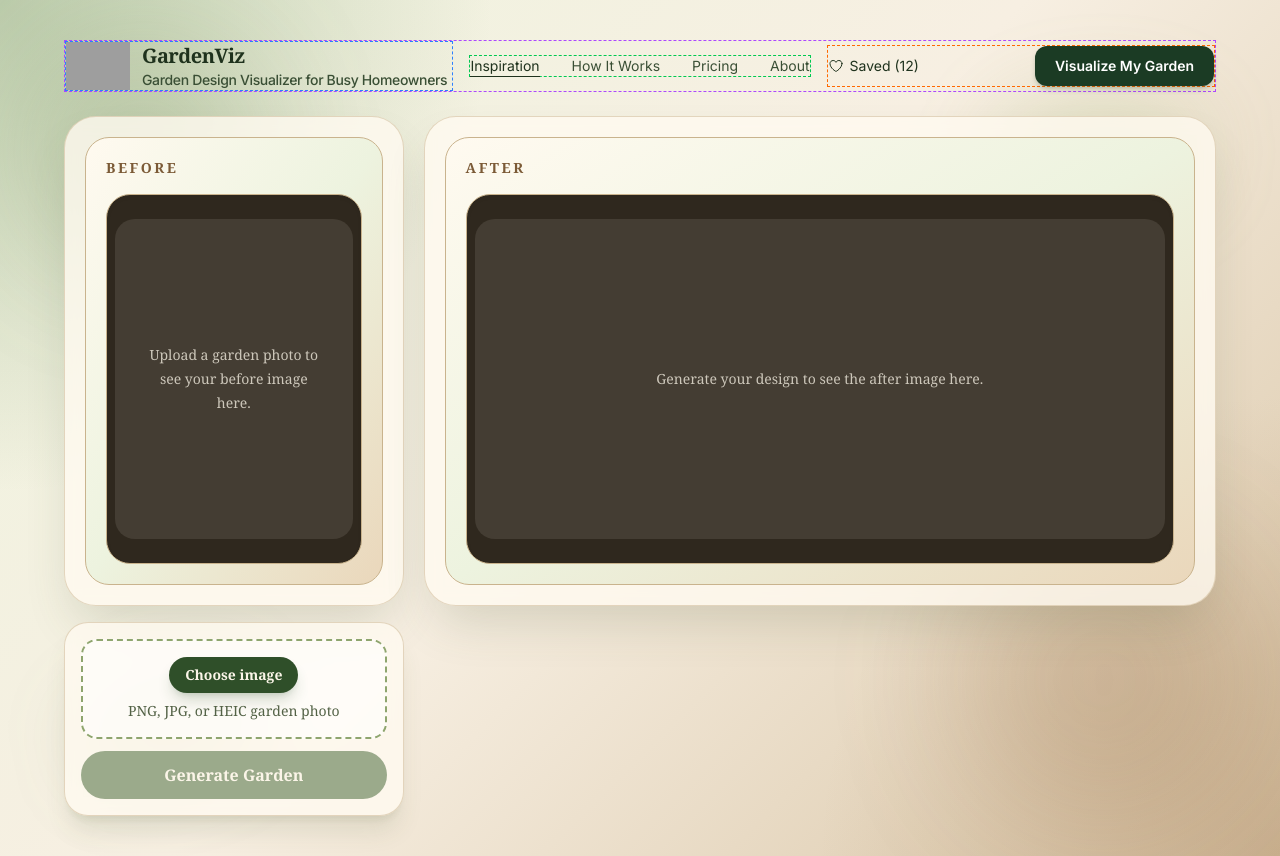
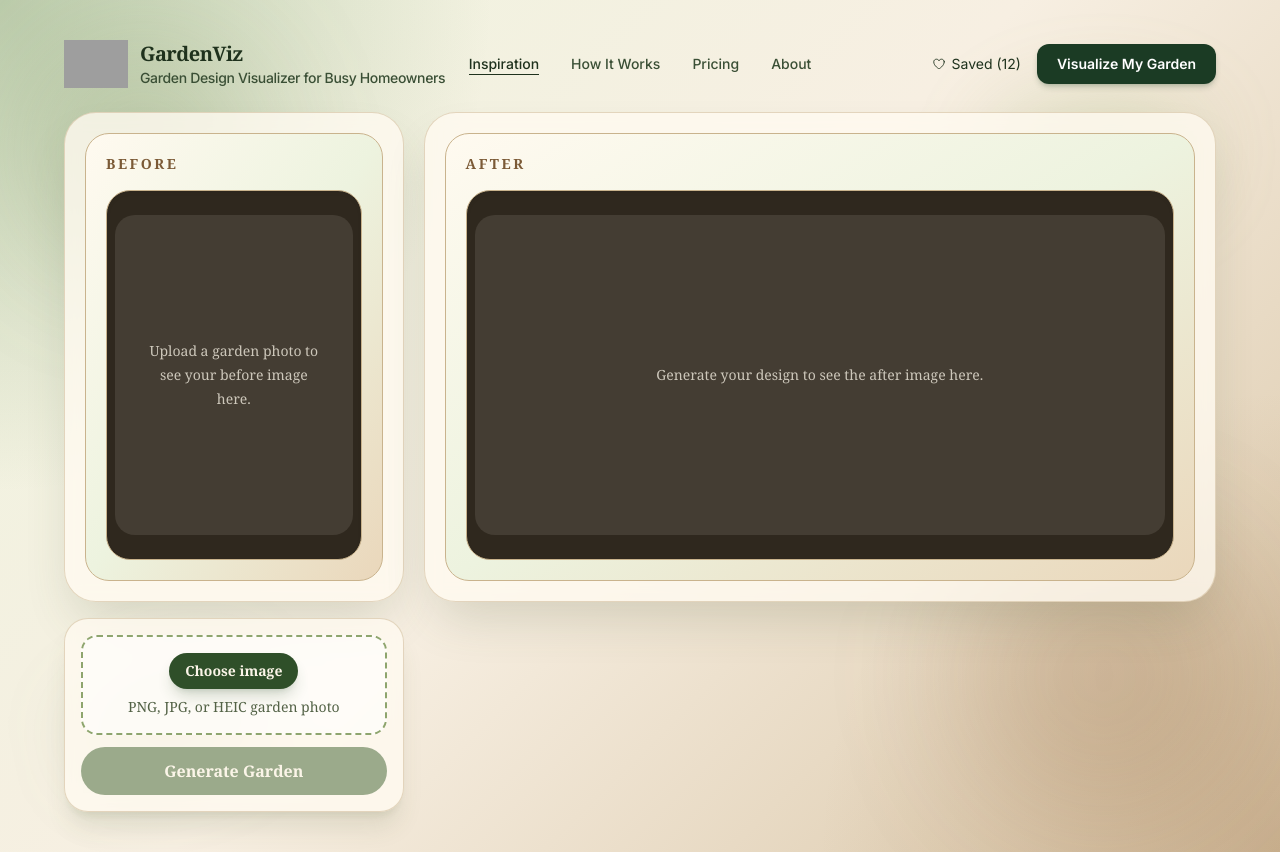
Before and after one commit to pscientist/garden-genius3, a Next.js app: page / in a window 1280 px wide. Built offline with nearby package versions, Linux system fonts and the light colour scheme; grey boxes are pictures that could not be loaded; a web font is replaced by a local one.

Commit message:
comopnentised the page.tsx, and added proper design tokens

```diff
--- a/app/globals.css
+++ b/app/globals.css
@@ -7,6 +7,8 @@
 }
 
 @theme inline {
+  --color-main-nav: #3a4f35;
+  --color-debug: #0000ff;
   --color-background: var(--background);
   --color-foreground: var(--foreground);
   --font-sans:  Georgia, ui-sans-serif, system-ui, sans-serif;
--- a/app/page.tsx
+++ b/app/page.tsx
@@ -124,14 +124,14 @@ export default function Home() {
 
         <div className="mx-auto flex max-w-7xl flex-col gap-6 lg:min-h-[calc(100vh-5rem)]">
 
-          <div className="flex w-full flex-col gap-4 border border-dashed border-purple-500 md:flex-row md:items-center">
-            <div className="flex w-full flex-1 justify-start border border-dashed border-blue-500">
+          <div className="flex w-full flex-col gap-4 md:flex-row md:items-center">
+            <div className="flex w-full flex-1 justify-start">
               <LogoTitle />
             </div>
-            <div className="shrink-0 self-center border border-dashed border-green-500 md:self-auto">
+            <div className="shrink-0 self-center md:self-auto">
               <TopNavbar />
             </div>
-            <div className="flex w-full flex-1 justify-end border border-dashed border-orange-500">
+            <div className="flex w-full flex-1 justify-end">
               <UserNav />
             </div>
           </div>
--- a/components/LogoTitle.tsx
+++ b/components/LogoTitle.tsx
@@ -8,7 +8,7 @@ export function LogoTitle() {
         <h1 className="font-fraunces text-lg font-semibold leading-tight tracking-tight text-[#1f321d] sm:text-xl">
           GardenViz
         </h1>
-        <p className="font-inter mt-0.5 hidden text-xs font-medium tracking-tight text-[#3a4f35] sm:block sm:text-sm">
+        <p className="font-inter mt-0.5 hidden text-sm font-medium tracking-tight text-[#3a4f35] sm:block sm:text-sm">
           Garden Design Visualizer for Busy Homeowners
         </p>
 
--- a/components/TopNavbar.tsx
+++ b/components/TopNavbar.tsx
@@ -1,7 +1,7 @@
 export function TopNavbar() {
   return (
     <nav aria-label="Main">
-      <ul className="font-inter flex list-none flex-wrap items-center gap-6 text-sm font-normal text-[#3a4f35] sm:gap-8">
+      <ul className="font-inter flex list-none flex-wrap items-center gap-6 text-sm font-medium text-main-nav sm:gap-8">
         <li>
           <a
             href="#"
--- a/components/UserNav.tsx
+++ b/components/UserNav.tsx
@@ -1,7 +1,7 @@
 export function UserNav() {
     return (
         <nav id="user_nav" className="flex w-full list-none flex-wrap">
-            <ul className="font-inter flex w-full items-center justify-between gap-4 text-sm font-normal text-[#1f321d]">
+            <ul className="font-inter flex w-full items-center justify-end gap-4 text-sm font-normal text-[#1f321d]">
                 <li className="flex items-center gap-1.5 hover:opacity-80">
                     <svg
                         xmlns="http://www.w3.org/2000/svg"
@@ -10,7 +10,7 @@ export function UserNav() {
                         strokeWidth={1.5}
                         stroke="currentColor"
                         aria-hidden="true"
-                        className="h-4 w-4 shrink-0"
+                        className="h-3.5 w-3.5 shrink-0"
                     >
                         <path
                             strokeLinecap="round"
```
